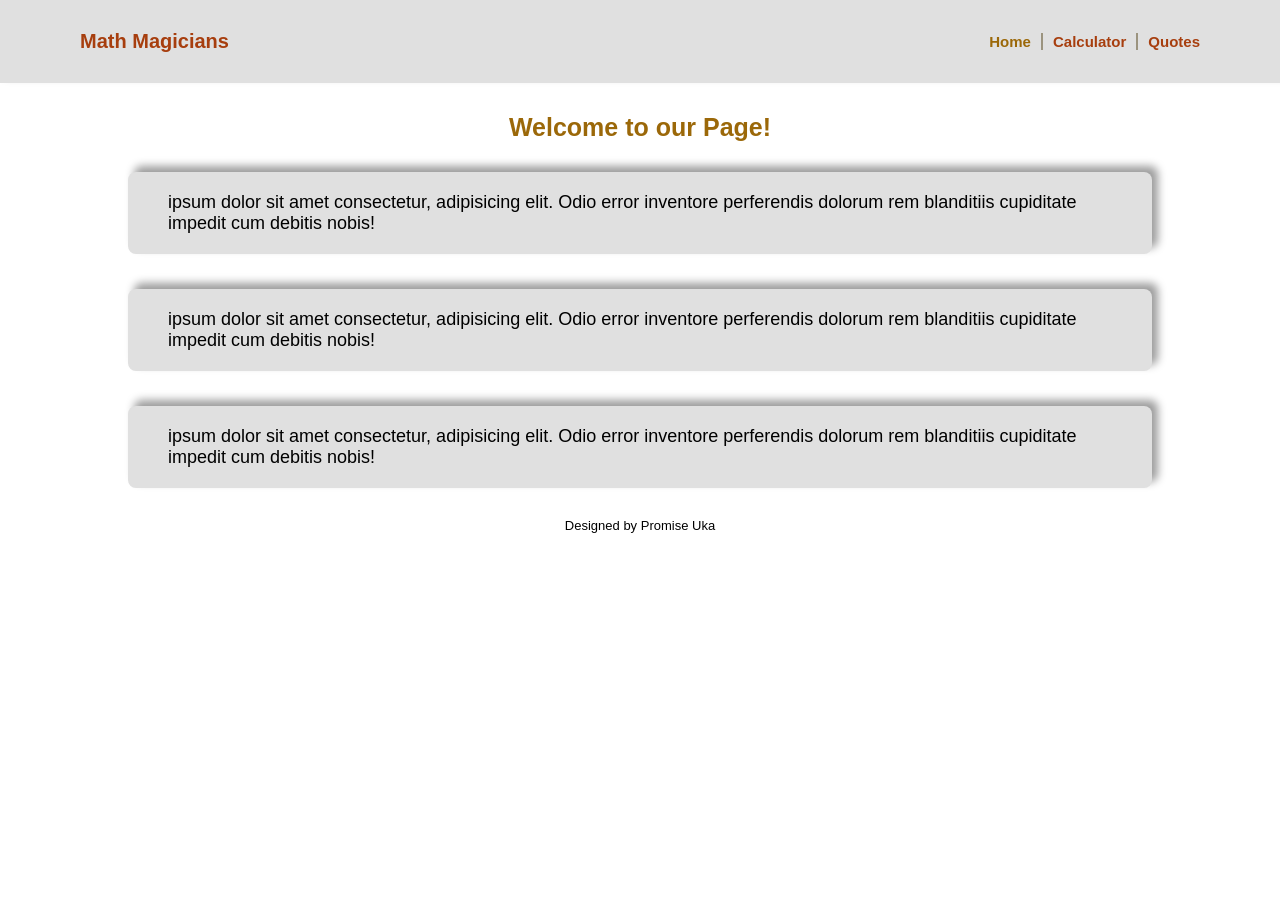
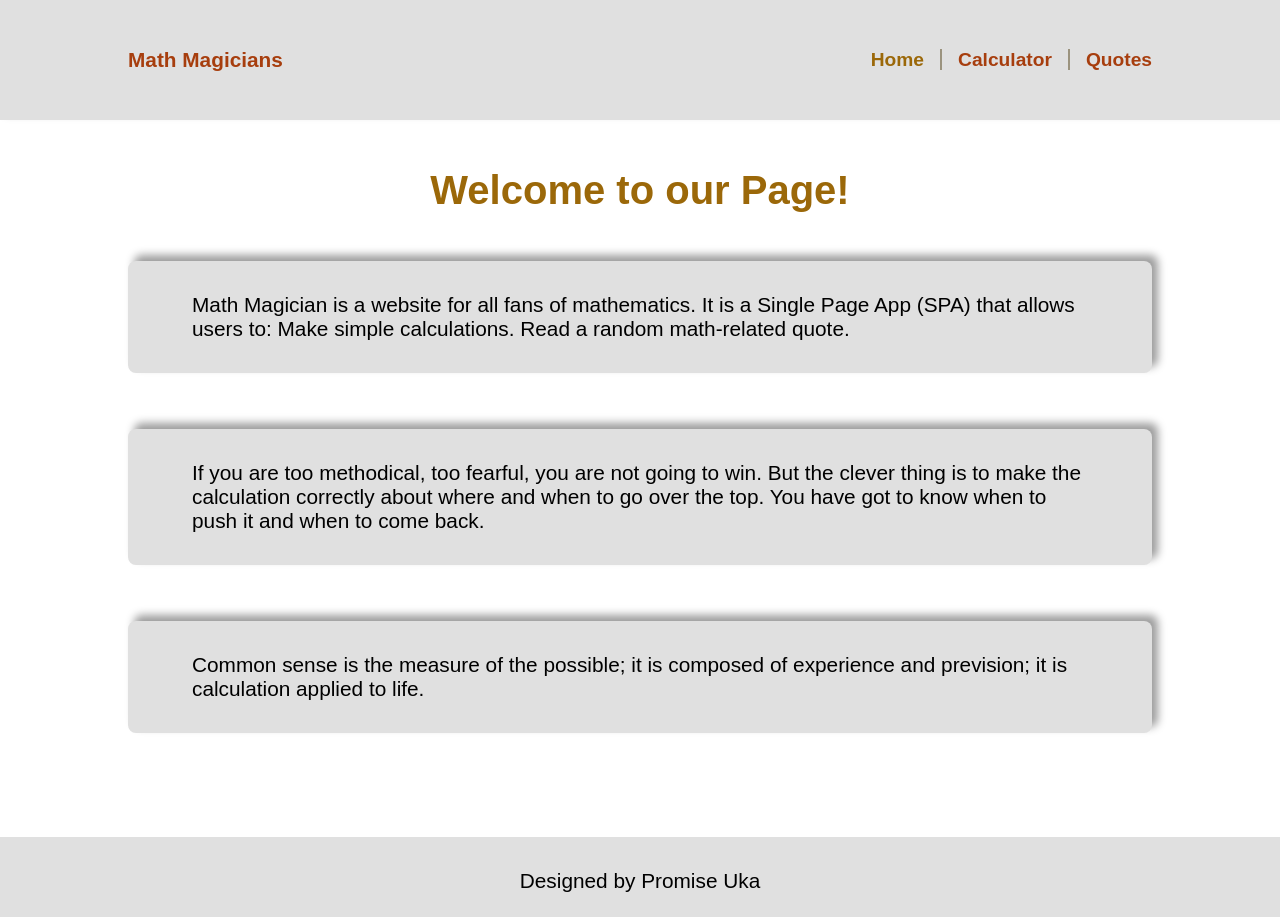
Before and after one commit to Ukaypromise/Math-Magician, a React (Create React App) app: page / in a window 1280 px wide. Before the commit the page ends 800 px from the top, so only its background shows below. Built offline with nearby package versions, Linux system fonts and the light colour scheme.

Commit message:
Update styles

```diff
--- a/src/App.js
+++ b/src/App.js
@@ -6,6 +6,7 @@ import { BrowserRouter as Router, Routes, Route } from "react-router-dom";
 import Home from './components/Home';
 import Navbar from './components/Navbar';
 import Quote from './components/Quote';
+import Footer from './components/Footer';
 
 export class App extends Component {
   constructor(props) {
@@ -27,6 +28,7 @@ return (
           <Route path="/Quote" element={<Quote />} />
         </Routes>
       </section>
+      <Footer/>
     </Router>
   </>
 );
--- /dev/null
+++ b/src/components/Footer.js
@@ -0,0 +1,10 @@
+import React from 'react';
+import '../styles/Footer.css';
+
+const Footer = () => (
+  <footer>
+    <p className="footer">Designed by Promise Uka</p>
+  </footer>
+);
+
+export default Footer;
--- a/src/components/Home.js
+++ b/src/components/Home.js
@@ -1,18 +1,26 @@
 import React from 'react';
 import '../styles/Home.css';
 
-const info = 'ipsum dolor sit amet consectetur, adipisicing elit. Odio error inventore perferendis dolorum rem blanditiis cupiditate impedit cum debitis nobis!';
+const infos = [
+  {
+    id: 1,
+    text: 'Math Magician is a website for all fans of mathematics. It is a Single Page App (SPA) that allows users to: Make simple calculations. Read a random math-related quote.',
+  },
+  {
+    id: 2,
+    text: 'If you are too methodical, too fearful, you are not going to win. But the clever thing is to make the calculation correctly about where and when to go over the top. You have got to know when to push it and when to come back.',
+  },
+  {
+    id: 3,
+    text: 'Common sense is the measure of the possible; it is composed of experience and prevision; it is calculation applied to life.',
+  },
+];
 const Home = () => (
   <div>
     <section className="Home">
       <h1>Welcome to our Page!</h1>
-      <p>{info}</p>
-      <p>{info}</p>
-      <p>{info}</p>
+      {infos.map((info) => <p key={info.id}>{info.text}</p>)}
     </section>
-    <footer>
-      <p className="footer">Designed by Promise Uka</p>
-    </footer>
   </div>
 );
 
--- a/src/components/Navbar.js
+++ b/src/components/Navbar.js
@@ -5,7 +5,7 @@ import '../styles/Navbar.css';
 const Navbar = () => (
   <nav>
     <div>
-      <NavLink className="tag-name" to="/math-magician">
+      <NavLink className="tag-name" to="/">
         Math Magicians
       </NavLink>
     </div>
--- a/src/index.css
+++ b/src/index.css
@@ -5,7 +5,7 @@
 }
 
 html {
-  font-size: 62.5%;
+  /* font-size: 62.5%; */
   scroll-behavior: smooth;
   font-family: sans-serif;
 }
--- /dev/null
+++ b/src/styles/Footer.css
@@ -0,0 +1,9 @@
+.footer {
+  width: 100%;
+  height: 5rem;
+  background-color: #e0e0e0;
+  text-align: center;
+  padding: 2rem 0;
+  margin-top: 5rem;
+  font-size: 1.3rem;
+}
--- a/src/styles/Home.css
+++ b/src/styles/Home.css
@@ -19,17 +19,10 @@ h1 {
 
 .Home p {
   width: 80%;
-  font-size: 1.8rem;
+  font-size: 1.3rem;
   border-radius: 8px;
   padding: 2rem 4rem;
   margin-bottom: 1.5rem;
   background: #e0e0e0;
   box-shadow: 6px -6px 8px #9d9d9d, -6px 6px 8px #fff;
 }
-
-.footer {
-  width: 100%;
-  text-align: center;
-  margin-top: 1.5rem;
-  font-size: 1.3rem;
-}
--- a/src/styles/Navbar.css
+++ b/src/styles/Navbar.css
@@ -6,7 +6,7 @@ nav {
   background-color: #e0e0e0;
   box-shadow: 6px -6px 8px #9d9d9d, -6px 6px 8px #fff;
   gap: 2rem;
-  font-size: 1.5rem;
+  font-size: 1.2rem;
   font-weight: bold;
 }
 
@@ -44,10 +44,10 @@ ul li:not(:first-child)::before {
 @media (min-width: 768px) {
   nav {
     padding: 3rem 8rem;
-    font-size: 2rem;
+    font-size: 1.3rem;
   }
 
   ul {
-    font-size: 1.5rem;
+    font-size: 1.2rem;
   }
 }
--- a/src/styles/Quote.css
+++ b/src/styles/Quote.css
@@ -1,7 +1,7 @@
 .quote-container {
   width: 90%;
   margin: 8rem auto;
-  font-size: 1.8rem;
+  font-size: 1.3rem;
   border-radius: 8px;
   padding: 2rem 3rem;
   margin-bottom: 1.5rem;
@@ -12,7 +12,7 @@
 .quote-container p {
   text-align: center;
   font-style: italic;
-  font-size: 2rem;
+  font-size: 1rem;
   font-weight: bold;
   margin-bottom: 2rem;
 }
@@ -20,7 +20,7 @@
 .quote-container span {
   display: block;
   text-align: right;
-  font-size: 1.5rem;
+  font-size: 1.3rem;
   font-weight: bold;
   margin-top: 1rem;
 }
@@ -33,6 +33,6 @@
 
   .quote-container p {
     margin-top: 5rem;
-    font-size: 3rem;
+    font-size: 1.3rem;
   }
 }
```
